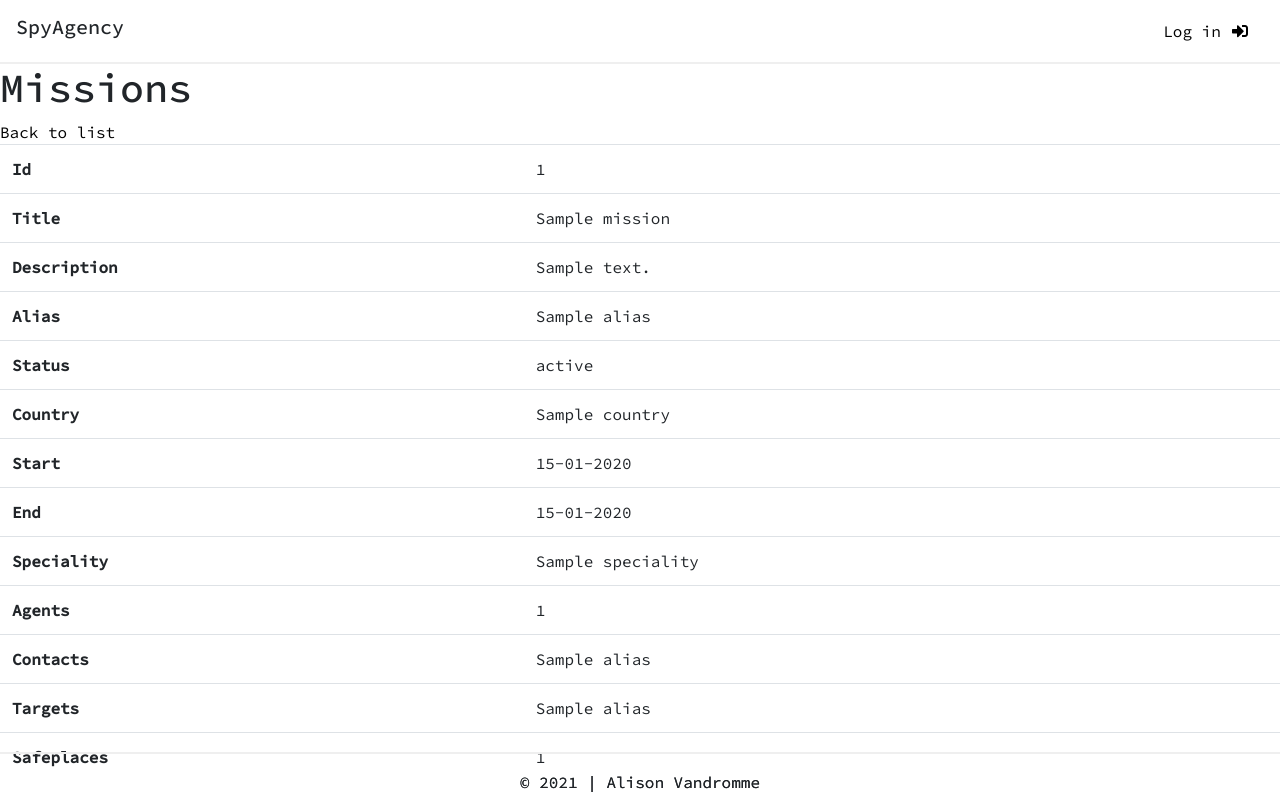
After one commit to AlisonV2/Symfony-SpyAgency, a Symfony app: template templates/home/show.html.twig in a window 1280 px wide. The commit adds this page. Run offline with Twig, Linux system fonts and the light colour scheme; the template is opened without the code that fills it: most values are stand-ins (such as "Sample title", 1, 10 or a date in 2020); some libraries are stand-ins or nearby versions.

Commit message:
userpages

```diff
--- a/src/Entity/Missions.php
+++ b/src/Entity/Missions.php
@@ -90,11 +90,7 @@ class Missions
 
     public function __toString(): string {
 
-        return $this->title;
-        return $this->agents;
-        return $this->targets;
-        return $this->contacts;
-        return $this->safeplaces;
+        return $this->mission;
     }
 
     public function getId(): ?int
--- /dev/null
+++ b/templates/home/show.html.twig
@@ -0,0 +1,95 @@
+{% extends 'base.html.twig' %}
+
+{% block title %}Missions{% endblock %}
+
+{% block body %}
+
+   <!-- Navbar start -->
+    <nav class="navbar navbar-expand">
+        <div class="container-fluid">
+            <h1 class="navbar-brand">SpyAgency</h1>
+            <ul class="navbar-nav">
+                <li class="nav-item px-3"><a href="{{ path('app_login') }}">Log in<i class="fas fa-sign-in-alt"></i></a></li>
+            </ul>
+        </div>
+    </nav>
+    <!-- Navbar end -->
+
+    <h1>Missions</h1>
+
+<div id="content">
+    <a href="{{ path('home_index') }}">Back to list</a>
+    <table class="table">
+        <tbody>
+            <tr>
+                <th>Id</th>
+                <td>{{ mission.id }}</td>
+            </tr>
+            <tr>
+                <th>Title</th>
+                <td>{{ mission.title }}</td>
+            </tr>
+            <tr>
+                <th>Description</th>
+                <td>{{ mission.description }}</td>
+            </tr>
+            <tr>
+                <th>Alias</th>
+                <td>{{ mission.alias }}</td>
+            </tr>
+            <tr>
+                <th>Status</th>
+                <td>{{ mission.status }}</td>
+            </tr>
+            <tr>
+                <th>Country</th>
+                <td>{{ mission.country }}</td>
+            </tr>
+            <tr>
+                <th>Start</th>
+                <td>{{ mission.startDate ? mission.startDate|date('d-m-Y') : '' }}</td>
+            </tr>
+            <tr>
+                <th>End</th>
+                <td>{{ mission.endDate ? mission.endDate|date('d-m-Y') : '' }}</td>
+            </tr>
+            <tr>
+                <th>Speciality</th>
+                <td>{{ mission.speciality }}</td>
+            </tr>
+
+            <tr>
+                <th>Agents</th>
+                {% for agents in mission.agents %}
+                <td>{{ agents.idCode }}</td>
+                {% endfor %}
+            </tr>
+            <tr>
+                <th>Contacts</th>
+                {% for contacts in mission.contacts %}
+                <td>{{ contacts.alias }}</td>
+                {% endfor %}
+            </tr>
+            <tr>
+                <th>Targets</th>
+                {% for targets in mission.targets %}
+                <td>{{ targets.alias }}</td>
+                {% endfor %}
+            </tr>
+            <tr>
+                <th>Safeplaces</th>
+                {% for safeplaces in mission.safeplaces %}
+                <td>{{ safeplaces.idCode }}</td>
+                {% endfor %}
+            </tr>
+        </tbody>
+    </table>
+</div>
+
+    <footer>
+    <div class="container-fluid" id="copyright">
+        <p>&copy; 2021 | Alison Vandromme</p>
+    </div>
+</footer>
+
+{% endblock %}
```
Also changed, not shown: src/Controller/HomeController.php (+13 -8 lines), templates/home/index.html.twig (+23 -52 lines).
